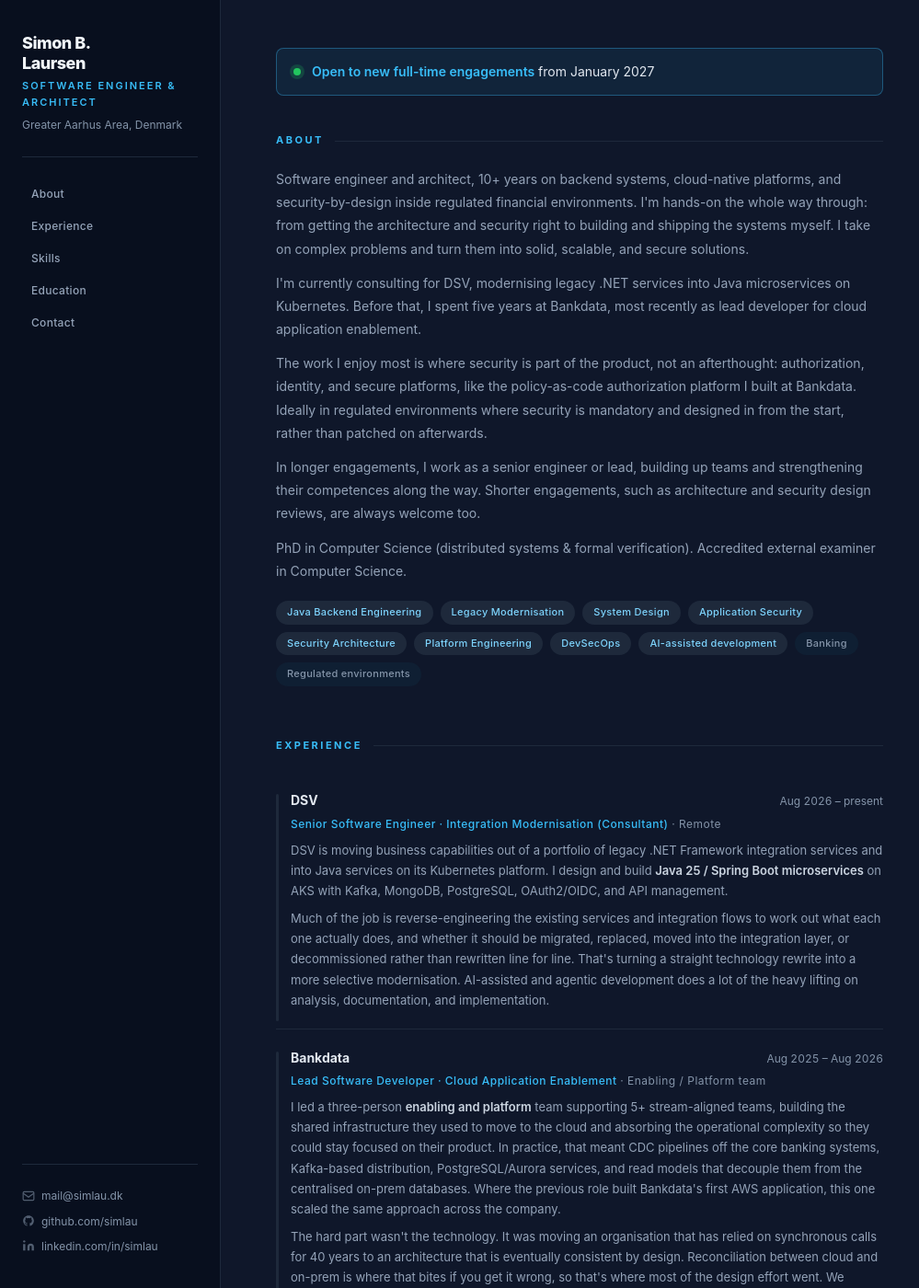
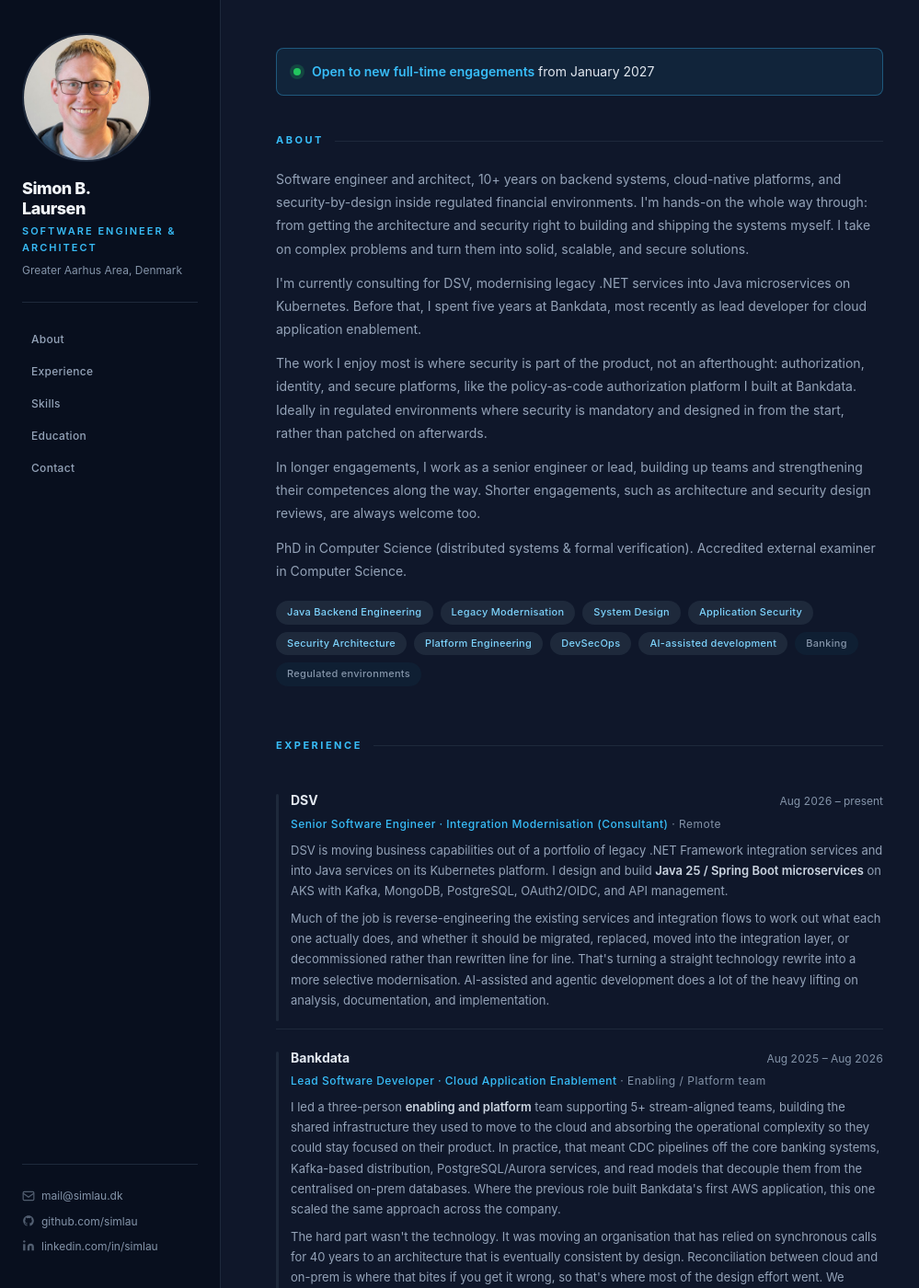
Before and after one commit to simlau/simlau.github.io, a Jekyll site: the page built from index.md, in a window 1280 px wide and 1400 px high. Shown: the whole window at 92% size, without its empty margins (0-999 px from the left). Built offline with Jekyll 4.4.1, drawn with Linux system fonts in a browser that asks for light colours.

Commit message:
style: add profile photo to sidebar

```diff
--- a/_layouts/default.html
+++ b/_layouts/default.html
@@ -41,6 +41,20 @@
       flex-direction: column;
       padding: 36px 24px;
       overflow-y: auto;
+    }
+
+    .sidebar-header {
+      display: flex;
+      flex-direction: column;
+      gap: 18px;
+    }
+
+    .sidebar-photo {
+      width: 140px;
+      height: 140px;
+      border-radius: 50%;
+      border: 2px solid #1e293b;
+      object-fit: cover;
     }
 
     .sidebar-name {
@@ -334,6 +348,8 @@
         border-bottom: 1px solid #1e293b;
       }
 
+      .sidebar-header { flex-direction: row; align-items: center; gap: 16px; }
+      .sidebar-photo { width: 80px; height: 80px; }
       .sidebar-footer { margin-top: 20px; flex-direction: row; flex-wrap: wrap; gap: 16px; }
       .sidebar-nav { flex-direction: row; flex-wrap: wrap; }
       .main { padding: 32px 20px; max-width: 100%; }
@@ -345,10 +361,13 @@
 
 <!-- SIDEBAR -->
 <aside class="sidebar">
-  <div>
+  <div class="sidebar-header">
+    <img class="sidebar-photo" src="{{ '/me.jpg' | relative_url }}" alt="Simon B. Laursen" width="140" height="140"/>
+    <div>
     <div class="sidebar-name">Simon B.<br>Laursen</div>
     <div class="sidebar-title">Software Engineer &amp; Architect</div>
     <div class="sidebar-location">Greater Aarhus Area, Denmark</div>
+    </div>
   </div>
 
   <hr class="sidebar-divider"/>
```
Also changed, not shown: me.jpg (added).
